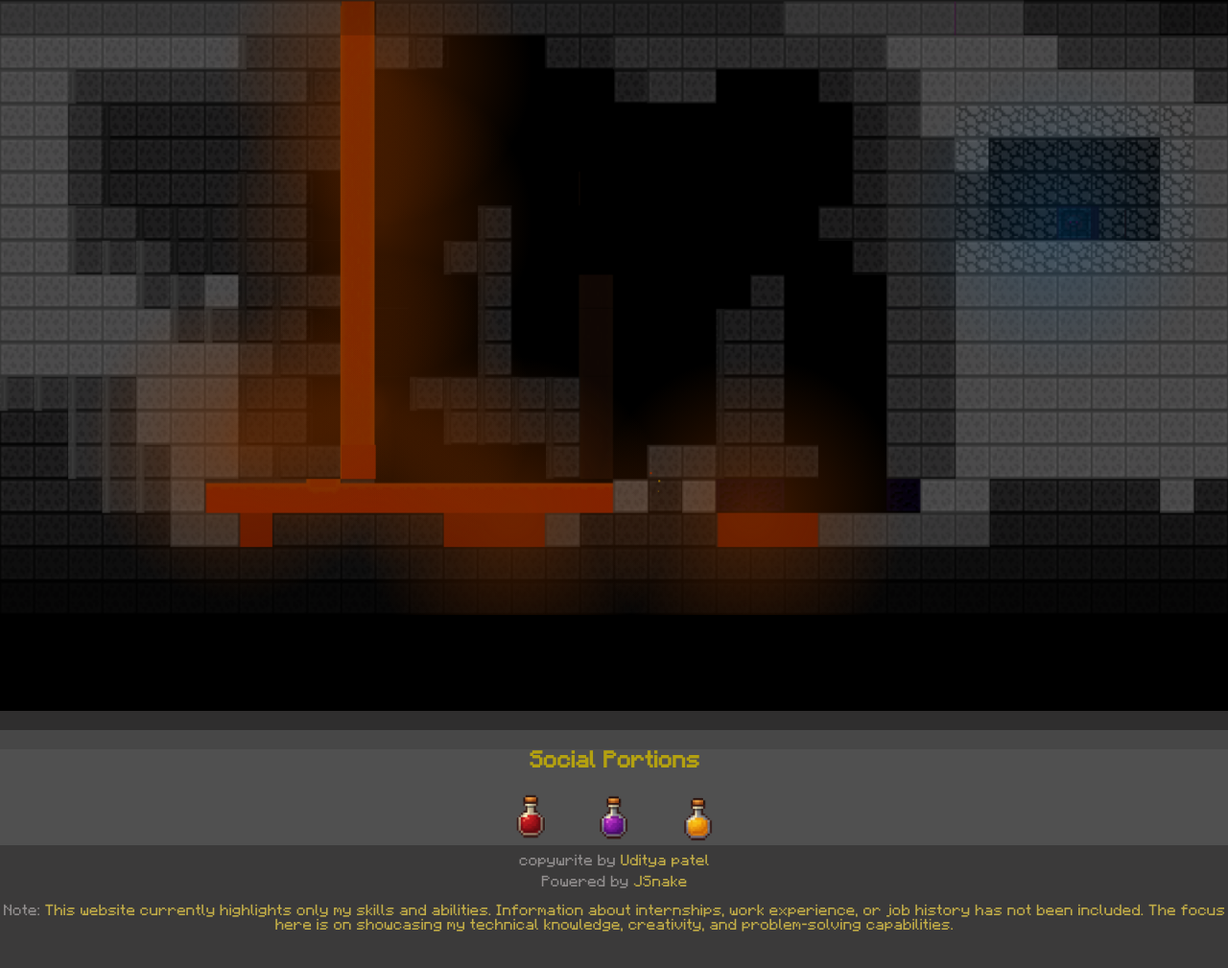
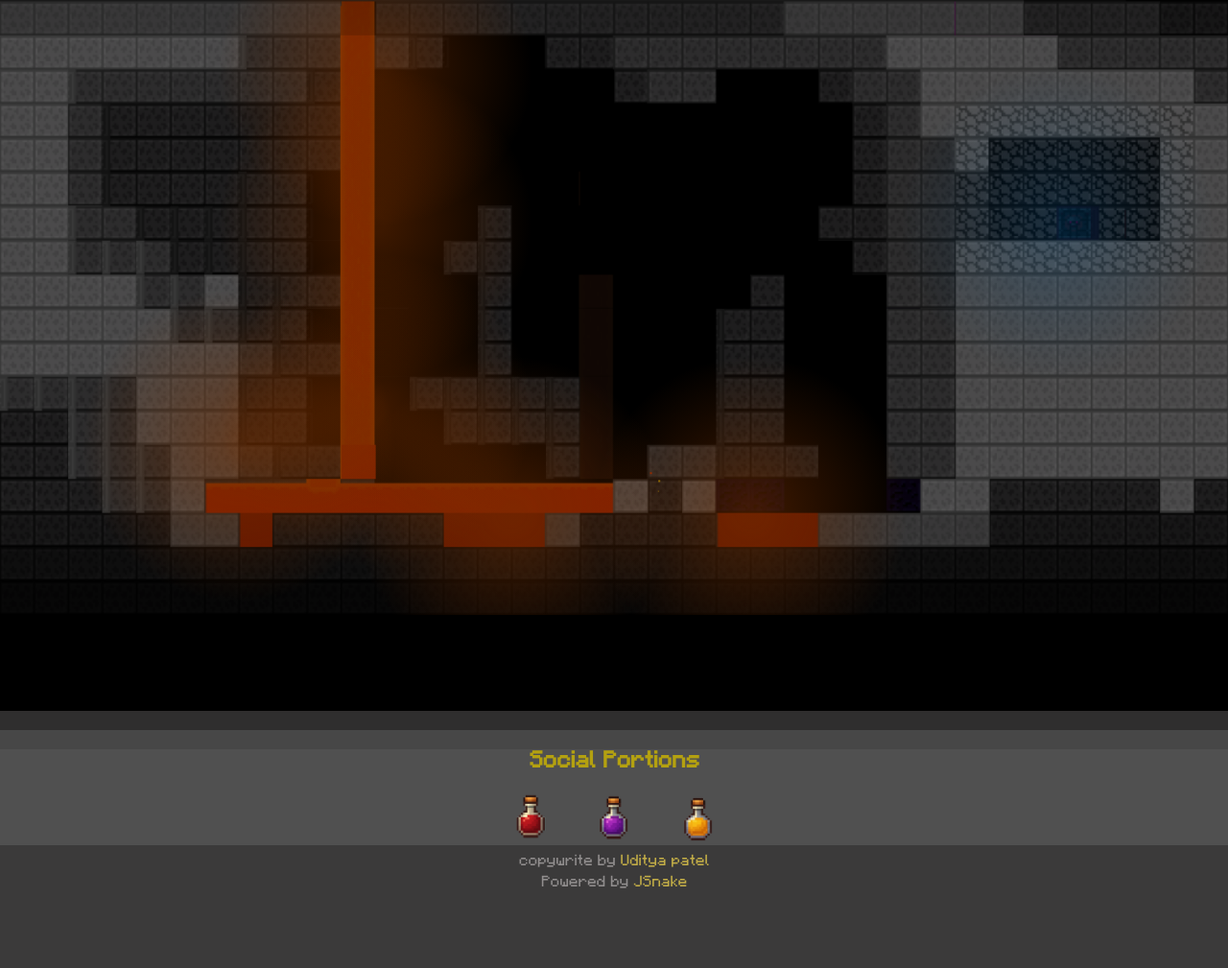
Before and after one commit to Itzudii/portfolio, a plain HTML site: page index.html in a window 1280 px wide. Shown: the part 5529-6538 px from the top of the page at 96% size. Drawn offline with Linux system fonts and the light colour scheme; animation ran at ten frames a second.

Commit message:
Update index.html
Remove note at bottom

```diff
--- a/index.html
+++ b/index.html
@@ -229,7 +229,7 @@
             Powered by <label style="color: #c2ad47;">JSnake</label></div>
 
         <div style="width: 100%;height: 30px;background-color: rgb(59, 58, 58); color: rgb(145, 142, 142); text-align: center">
-            Note: <label style="color: #c2ad47;">This website currently highlights only my skills and abilities. Information about internships, work experience, or job history has not been included. The focus here is on showcasing my technical knowledge, creativity, and problem-solving capabilities.</label></div>
+            <label style="color: #c2ad47;"></label></div>
         <div style="width: 100%;height: 50px;background-color: rgb(59, 58, 58); color: rgb(145, 142, 142); text-align: center">
          <label style="color: #c2ad47;"></label></div>
             <section class="achievement-popup-section">
```
